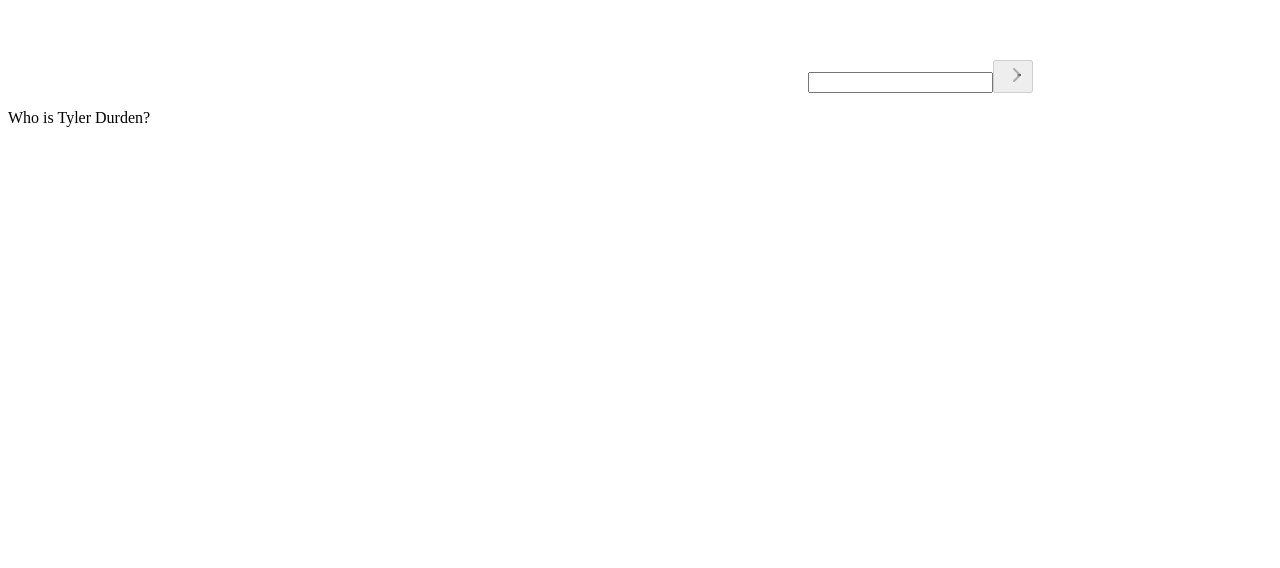
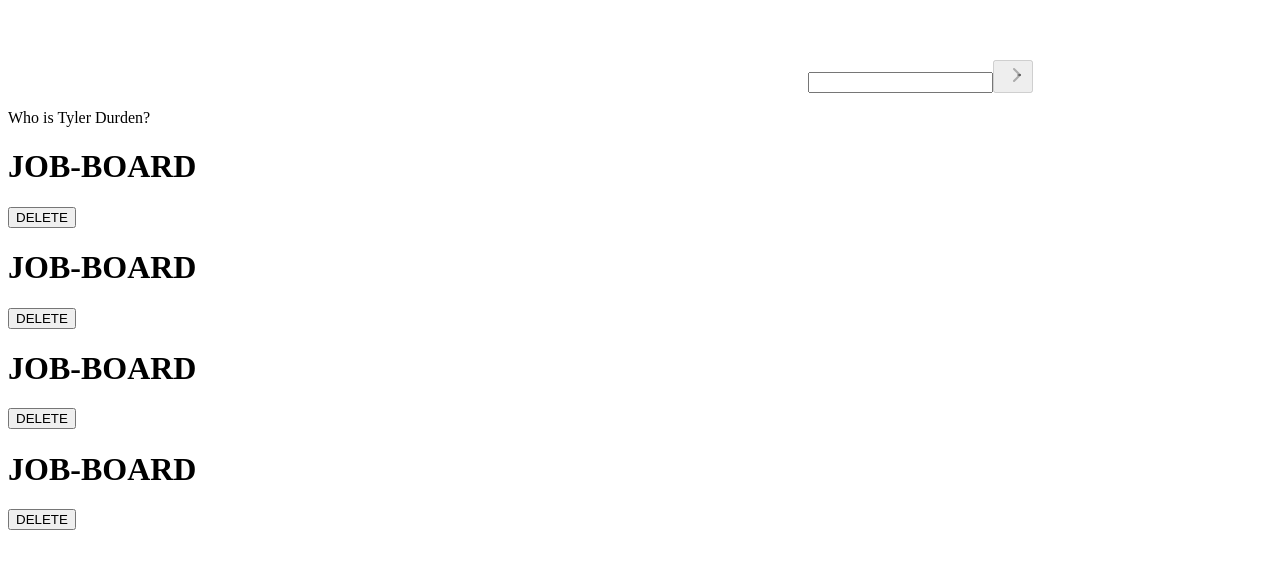
Before and after one commit to anuragnegi000/github-issue-tracker, a Next.js app in the folder client/: page /Home/home in a window 1280 px wide. Shown: the part 780-1348 px from the top of the page. Before the commit the page ends 1085 px from the top, so only its background shows below. Built offline with nearby package versions, Linux system fonts and the light colour scheme.

Commit message:
added boxes to render the repositories

```diff
--- a/client/src/components/Text-input.jsx
+++ b/client/src/components/Text-input.jsx
@@ -19,7 +19,7 @@ export default function PlaceholdersAndVanishInputDemo() {
     console.log("submitted");
   };
   return (
-    (<div className="h-[20rem] w-full flex flex-col justify-center  items-center px-4">
+    (<div className="h-[10rem] w-full flex flex-col justify-center  items-center px-4">
       <PlaceholdersAndVanishInput placeholders={placeholders} onChange={handleChange} onSubmit={onSubmit} />
     </div>)
   );
--- a/client/src/pages/Home/home.jsx
+++ b/client/src/pages/Home/home.jsx
@@ -3,15 +3,56 @@ import React from "react";
 import { ShootingStars } from "@/components/ui/shooting-stars";
 import { StarsBackground } from "@/components/ui/stars-background";
 import PlaceholdersAndVanishInputDemo from "../../components/Text-input";
-export default function home() {
+import { Button } from "@/components/ui/button";
+
+export default function Home() {
+  const SubmitEvent = () => {
+    alert("hi");
+  };
+
   return (
     <div className="h-screen rounded-md bg-neutral-900 flex flex-col items-center justify-center relative w-full">
-      <h2 className="relative flex-col md:flex-row z-10 text-3xl md:text-5xl md:leading-tight max-w-5xl mx-auto text-center tracking-tight font-medium bg-clip-text text-transparent bg-gradient-to-b from-neutral-800 via-white to-white flex items-center gap-2 md:gap-8">
+      <h2 className="relative z-10 text-3xl md:text-5xl md:leading-tight max-w-5xl mx-auto text-center tracking-tight font-medium bg-clip-text text-transparent bg-gradient-to-b from-neutral-800 via-white to-white flex items-center gap-2 md:gap-8">
         <span>Github Issue-Tracker</span>
       </h2>
-      <PlaceholdersAndVanishInputDemo/>
-      <ShootingStars />
-      <StarsBackground />
+      <PlaceholdersAndVanishInputDemo />
+      <div className="flex flex-col gap-6">
+        <div className="flex flex-row items-center ml-[6rem] justify-center gap-4 relative z-10">
+          <div className="flex items-center justify-center w-[40rem] h-20 border border-white rounded-md p-2">
+            <h1 className="relative z-10 text-3xl md:text-xl md:leading-tight max-w-5xl mx-auto text-center tracking-tight font-medium bg-clip-text text-transparent bg-gradient-to-b from-neutral-800 via-white to-white flex items-center gap-2 md:gap-8">
+              JOB-BOARD
+            </h1>
+          </div>
+          <Button className="border border-white rounded-md p-2">DELETE</Button>
+        </div>
+        <div className="flex flex-row items-center ml-[6rem] justify-center gap-4 relative z-10">
+          <div className="flex items-center justify-center w-[40rem] h-20 border border-white rounded-md p-2">
+            <h1 className="relative z-10 text-3xl md:text-xl md:leading-tight max-w-5xl mx-auto text-center tracking-tight font-medium bg-clip-text text-transparent bg-gradient-to-b from-neutral-800 via-white to-white flex items-center gap-2 md:gap-8">
+              JOB-BOARD
+            </h1>
+          </div>
+          <Button className="border border-white rounded-md p-2">DELETE</Button>
+        </div>
+        <div className="flex flex-row items-center ml-[6rem] justify-center gap-4 relative z-10">
+          <div className="flex items-center justify-center w-[40rem] h-20 border border-white rounded-md p-2">
+            <h1 className="relative z-10 text-3xl md:text-xl md:leading-tight max-w-5xl mx-auto text-center tracking-tight font-medium bg-clip-text text-transparent bg-gradient-to-b from-neutral-800 via-white to-white flex items-center gap-2 md:gap-8">
+              JOB-BOARD
+            </h1>
+          </div>
+          <Button className="border border-white rounded-md p-2">DELETE</Button>
+        </div>
+        <div className="flex flex-row items-center ml-[6rem] justify-center gap-4 relative z-10">
+          <div className="flex items-center justify-center w-[40rem] h-20 border border-white rounded-md p-2">
+            <h1 className="relative z-10 text-3xl md:text-xl md:leading-tight max-w-5xl mx-auto text-center tracking-tight font-medium bg-clip-text text-transparent bg-gradient-to-b from-neutral-800 via-white to-white flex items-center gap-2 md:gap-8">
+              JOB-BOARD
+            </h1>
+          </div>
+          <Button className="border border-white rounded-md p-2">DELETE</Button>
+        </div>
+      </div>
+
+      <ShootingStars className="absolute inset-0" />
+      <StarsBackground className="absolute inset-0" />
     </div>
   );
 }
```
